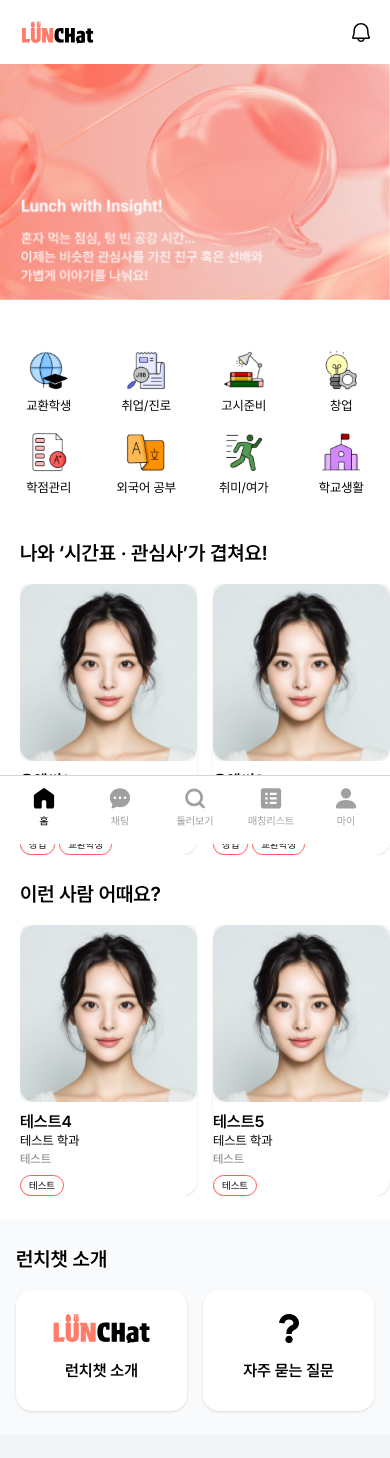
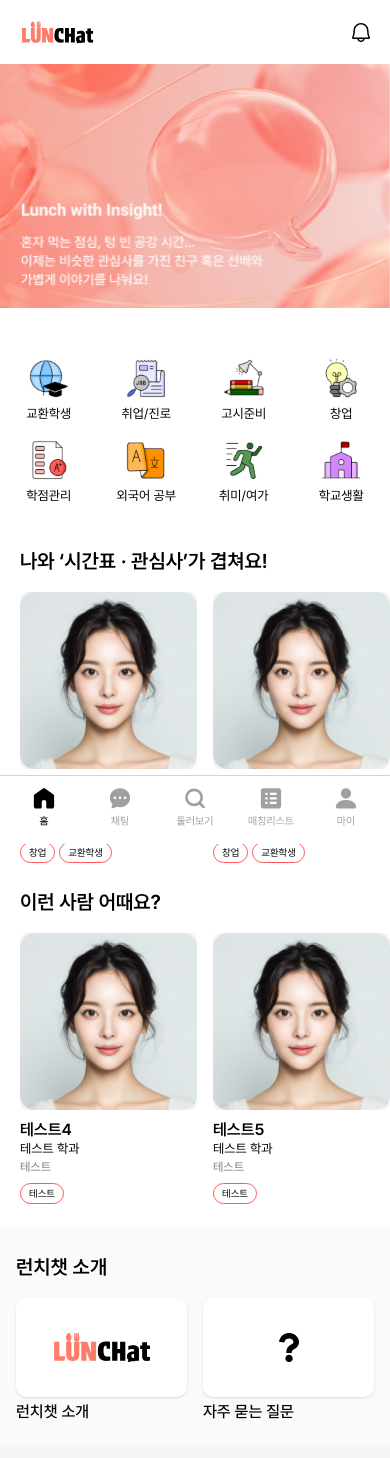
Before and after one commit to LUNCH-CHAT/FRONTEND, a React (Vite) app: page / in a window 390 px wide. Shown: the top 1458 px of the page. Built offline with nearby package versions, Linux system fonts and the light colour scheme.

Commit message:
explorepage 바텀시트 반응형으로 적용

```diff
--- a/src/components/CategorySlider.tsx
+++ b/src/components/CategorySlider.tsx
@@ -14,7 +14,7 @@ export default function CategorySlider({
   return (
     <div
       className="flex items-center overflow-x-auto no-scrollbar gap-x-[24px] mb-6 px-5"
-      style={{ height: '58px', boxSizing: 'border-box' }}
+      style={{ height: '65px', boxSizing: 'border-box' }}
     >
       {categories.map((category) => (
         <button
--- a/src/components/Filters/FilterButton.tsx
+++ b/src/components/Filters/FilterButton.tsx
@@ -1,5 +1,4 @@
 // src/components/Filters/FilterButton.tsx
-
 import { ChevronDown } from 'lucide-react';
 import clsx from 'clsx';
 
@@ -20,15 +19,17 @@ export default function FilterButton({
   selected,
   hideIcon = false,
   variant = 'pill',
+  className,
 }: FilterButtonProps) {
-  // 1) variant별 기본 크기&모양
-  const sizeStyles = variant === 'pill'
-    ? 'px-4 py-1.5 rounded-full text-sm font-medium'
-    : 'px-4 py-3 rounded-xl text-base font-medium flex-1';
 
-  // 2) 선택 여부에 따른 색상
+  const pillStyles = 'px-4 py-1.5 rounded-full text-sm font-medium';
+
+  const bottomStyles =
+    'w-[92px] h-[50px] px-[15px] py-[17px] rounded-[10px] text-sm font-medium flex-none';
+
+
   const colorStyles = selected
-    ? 'bg-[#FF786A] text-white border-[#FF786A]'
+    ? 'bg-[#FF786A] text-white border-transparent'
     : 'bg-white text-gray-700 border-gray-300';
 
   return (
@@ -36,13 +37,13 @@ export default function FilterButton({
       type="button"
       onClick={onClick}
       className={clsx(
-        'flex items-center gap-1 border transition-all',
-        sizeStyles,
-        colorStyles
+        'flex items-center justify-center gap-1 border transition-all',
+        variant === 'bottom' ? bottomStyles : pillStyles,
+        colorStyles,
+        className
       )}
     >
       {label}
-      {/* 모달 하단처럼 아이콘 숨기고 싶으면 hideIcon */}
       {!hideIcon && <ChevronDown size={16} />}
     </button>
   );
--- a/src/components/Filters/FilterModalDepartmentMajor.tsx
+++ b/src/components/Filters/FilterModalDepartmentMajor.tsx
@@ -1,5 +1,4 @@
 // src/components/Filters/FilterModalDepartmentMajor.tsx
-
 import { useEffect, useState } from 'react';
 import FilterTagOption from './FilterTagOption';
 import FilterButton from './FilterButton';
@@ -53,15 +52,21 @@ export default function FilterModalDepartmentMajor({
           <FilterTagOption options={majors} selected={localMajor} />
         </div>
 
-        <div className="flex gap-4 mt-16">
+        {/* 버튼 그룹 */}
+        <div className="flex justify-center gap-2 mt-16">
+
           <FilterButton
             label="초기화"
-            onClick={resetFilters}
+            onClick={() => {
+              resetFilters();
+              onClose();
+            }}
             selected={false}
-            variant="pill"
             hideIcon
+            variant="bottom"
+            className="xs:w-[107px]"
           />
-          <div className="flex-1">
+
           <FilterButton
             label="적용하기"
             onClick={() => {
@@ -69,10 +74,10 @@ export default function FilterModalDepartmentMajor({
               onClose();
             }}
             selected={true}
+            hideIcon
             variant="bottom"
-              hideIcon
+            className="w-[235px] xs:w-[322px]"
           />
-          </div>
         </div>
       </div>
     </div>
--- a/src/components/Filters/FilterModalYear.tsx
+++ b/src/components/Filters/FilterModalYear.tsx
@@ -1,5 +1,4 @@
 // src/components/Filters/FilterModalYear.tsx
-
 import { useEffect, useState } from 'react';
 import FilterTagOption from './FilterTagOption';
 import FilterButton from './FilterButton';
@@ -27,12 +26,10 @@ export default function FilterModalYear({
   }, []);
 
   return (
-    // 1) backdrop: 화면 전체 + 중앙 정렬
     <div
       className="fixed inset-0 z-40 bg-black/40 flex justify-center items-end"
       onMouseDown={onClose}
     >
-      {/* 2) 모달 본체: w-full + max-w-[480px] */}
       <div
         className={`
           w-full max-w-[480px] rounded-t-2xl bg-white p-6
@@ -44,16 +41,21 @@ export default function FilterModalYear({
         <h3 className="font-semibold text-base mb-2">학번</h3>
         <FilterTagOption options={years} selected={localYear} />
 
-        <div className="flex gap-4 mt-16">
+        {/* 버튼 그룹 */}
+        <div className="flex justify-center gap-2 mt-16">
+          {/* 초기화: 기본 92px, 480px 이상(xs) → 107px */}
           <FilterButton
             label="초기화"
-            onClick={resetFilters}
+            onClick={() => {
+              resetFilters();
+              onClose();
+            }}
             selected={false}
             hideIcon
-            variant="pill"
+            variant="bottom"
+            className="xs:w-[107px]"
           />
 
-          <div className="flex-1 center">
           <FilterButton
             label="적용하기"
             onClick={() => {
@@ -63,8 +65,8 @@ export default function FilterModalYear({
             selected={true}
             hideIcon
             variant="bottom"
+            className="w-[235px] xs:w-[322px]"
           />
-          </div>
         </div>
       </div>
     </div>
--- a/src/components/InfoCard.tsx
+++ b/src/components/InfoCard.tsx
@@ -1,20 +1,50 @@
-// InfoCard.tsx 예시
+// src/components/InfoCard.tsx
+import React from 'react';
+
 interface InfoCardProps {
   title: string;
   icon: React.ReactNode;
   description?: string;
+  onClick?: () => void;
 }
 
-export default function InfoCard({ title, icon, description }: InfoCardProps) {
+export default function InfoCard({
+  title,
+  icon,
+  description,
+  onClick,
+}: InfoCardProps) {
   return (
-    <div className="bg-white rounded-2xl shadow-sm flex flex-col items-center justify-center px-4 py-6 text-center">
-      <div className="mb-4">{icon}</div>
-      <h3 className="text-[16px] font-semibold text-black mb-1">{title}</h3>
+    <button
+      type="button"
+      onClick={onClick}
+      className="
+        flex flex-col w-full items-start
+        font-[pretendard] focus:outline-none
+      "
+    >
+
+      <div
+        className="
+          bg-white w-full
+          py-[35px] px-[29px]
+          rounded-[10px] shadow-sm overflow-hidden
+          flex justify-center
+        "
+      >
+        {icon}
+      </div>
+
+
+      <h3 className="mt-[4px] text-[16px] font-medium leading-[22px] text-black">
+        {title}
+      </h3>
+
       {description && (
-        <p className="text-[14px] text-gray-500 whitespace-pre-line leading-[20px]">
+        <p className="mt-[4px] text-[14px] text-gray-500 leading-[20px] text-center">
           {description}
         </p>
       )}
-    </div>
+    </button>
   );
 }
--- a/src/components/ProfileCard.tsx
+++ b/src/components/ProfileCard.tsx
@@ -23,7 +23,7 @@ export default function ProfileCard({
   return (
     <div
       onClick={handleClick}
-      className={`bg-white rounded-2xl shadow  ${
+      className={`bg-white rounded-2xl  ${
         id ? 'cursor-pointer hover:shadow-md' : ''
       }`}
     >
--- a/src/pages/Explore-Page/explore-page.tsx
+++ b/src/pages/Explore-Page/explore-page.tsx
@@ -96,7 +96,7 @@ export default function ExplorePage() {
         <div className="mb-[17px] flex gap-2 flex-wrap justify-start  px-4 mt-4 mb-4">
           <SortDropdown selected={sortOrder} options={['추천순', '최신순']} />
           <FilterButton
-            label="단대/학과"
+            label="학과"
             onClick={() => setShowDepartmentMajorModal(true)}
             selected={selectedDepartment !== '전체' || selectedMajor !== '전체'}
             variant="pill"
--- a/src/pages/Home-Page/home-page.tsx
+++ b/src/pages/Home-Page/home-page.tsx
@@ -1,3 +1,4 @@
+// src/pages/Home-Page/home-page.tsx
 import { useNavigate } from 'react-router-dom';
 import HomeHeader from '../../components/Headers/HomeHeader';
 import { Swiper, SwiperSlide } from 'swiper/react';
@@ -30,19 +31,17 @@ export default function HomePage() {
       {/* 고정 헤더 */}
       <HomeHeader />
 
-      <div className=" w-full min-h-screen bg-white font-[pretendard] flex justify-center">
+      <div className="w-full min-h-screen bg-white font-[pretendard] flex justify-center">
         <div className="w-full max-w-[700px]">
-          {/* 메인 배너 */}
-          <section className="w-full h-[236px] overflow-hidden">
+          {/* 메인 배너 (고정 높이 제거, 비율 유지) */}
+          <section className="w-full overflow-hidden">
             <Swiper autoplay={{ delay: 4000 }} loop slidesPerView={1}>
               <SwiperSlide>
-                <div className="w-full h-[236px]">
-                  <img
-                    src={homeBg}
-                    alt="홈 배경"
-                    className="w-full h-full object-cover"
-                  />
-                </div>
+                <img
+                  src={homeBg}
+                  alt="홈 배경"
+                  className="w-full h-auto object-contain"
+                />
               </SwiperSlide>
             </Swiper>
           </section>
@@ -63,7 +62,7 @@ export default function HomePage() {
           <section className="pl-5 pb-6">
             <h2 className="text-[20px] font-semibold mb-4">나와 ‘시간표 · 관심사’가 겹쳐요!</h2>
             <Swiper
-              className='pl-4'
+              className="pl-4"
               spaceBetween={16}
               breakpoints={{
                 0: { slidesPerView: 2 },
@@ -88,7 +87,7 @@ export default function HomePage() {
           <section className="pl-5 pb-6">
             <h2 className="text-[20px] font-semibold mb-4">이런 사람 어때요?</h2>
             <Swiper
-              className='pl-4'
+              className="pl-4"
               spaceBetween={16}
               breakpoints={{
                 0: { slidesPerView: 2 },
@@ -113,8 +112,16 @@ export default function HomePage() {
           <section className="bg-gray-50 py-6 px-4">
             <h2 className="text-[20px] font-semibold text-black mb-4">런치챗 소개</h2>
             <div className="grid grid-cols-2 gap-4">
-              <InfoCard title="런치챗 소개" icon={<LunchatIcon className="w-[101px] h-[29px]" />} />
-              <InfoCard title="자주 묻는 질문" icon={<QuestionIcon className="w-[20px] h-[29px]" />} />
+              <InfoCard
+                title="런치챗 소개"
+                icon={<LunchatIcon className="w-[104px] h-[29px]" />}
+                onClick={() => window.open('https://www.notion.so/native/1f283f3bbb0280c48b1be5c7118739f5?pvs=0&deepLinkOpenNewTab=true', '_blank')}
+              />
+              <InfoCard
+                title="자주 묻는 질문"
+                icon={<QuestionIcon className="w-[104px] h-[29px]" />}
+                onClick={() => window.open('https://www.notion.so/native/1f283f3bbb0280c48b1be5c7118739f5?pvs=0&deepLinkOpenNewTab=true', '_blank')}
+              />
             </div>
           </section>
         </div>
```
Lines whose indentation alone changed are shown as unchanged.
